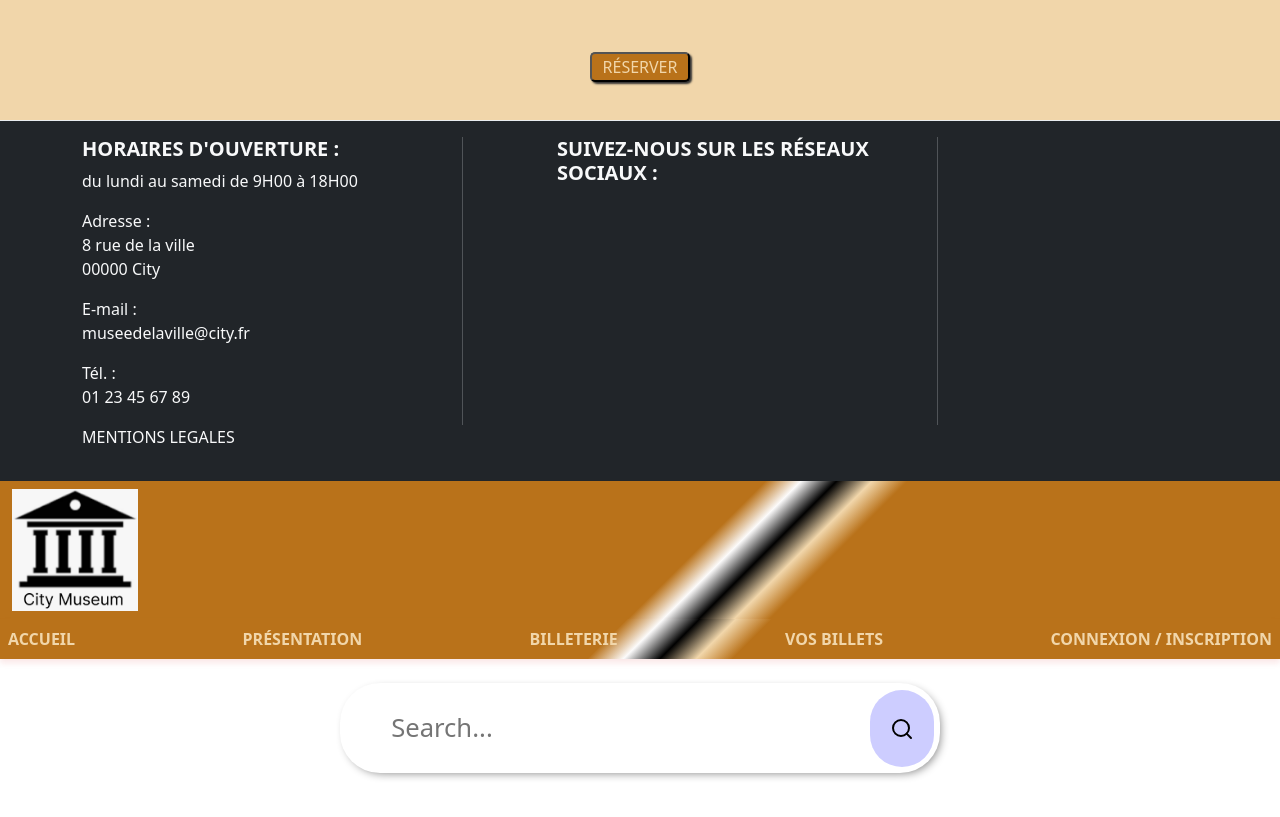
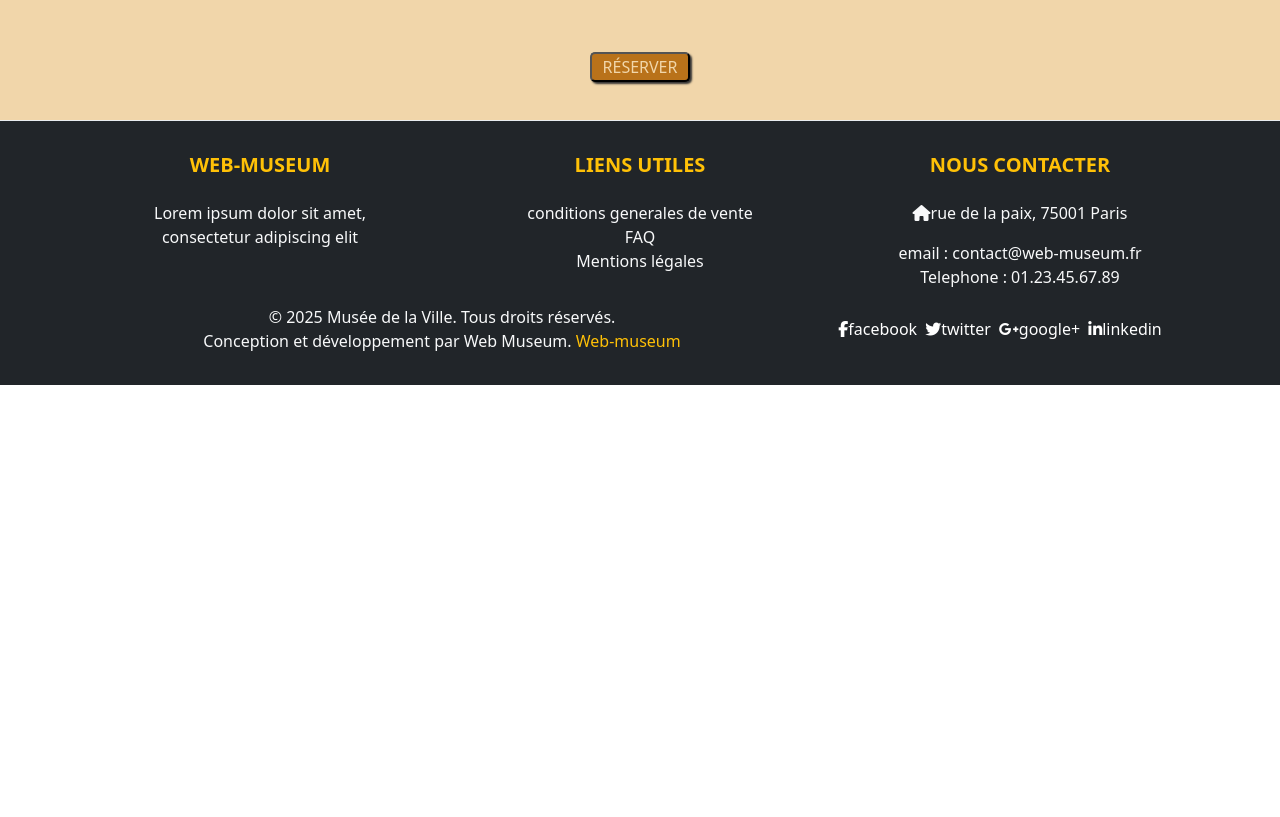
Before and after one commit to challenge-studi/web-museum, an Angular app: page / in a window 1280 px wide. Shown: the part 940-1757 px from the top of the page. After the commit the page ends 1325 px from the top, so only its background shows below. Built offline with nearby package versions, Linux system fonts and the light colour scheme.

Commit message:
💄 Add fontawesome and Update footer

```diff
--- a/src/app/app.component.html
+++ b/src/app/app.component.html
@@ -4,6 +4,4 @@
     <router-outlet></router-outlet>
     <app-footer></app-footer>
   </div>
-  <app-header />
-  <app-searchbar />
 </main>
--- a/src/app/components/layout/footer/footer.component.css
+++ b/src/app/components/layout/footer/footer.component.css
@@ -17,14 +17,3 @@
 .footer a:hover {
   text-decoration: underline;
 }
-
-.vr {
-  border-left: 1px solid #dee2e6;
-  height: 100%;
-  margin: 0 auto;
-}
-
-.icon {
-  max-width: 2vw;
-  max-height: 2vw;
-}
--- a/src/app/components/layout/footer/footer.component.html
+++ b/src/app/components/layout/footer/footer.component.html
@@ -1,63 +1,75 @@
 <footer class="footer bg-dark text-light py-3">
-  <div class="container">
-    <div class="row">
-      <!-- Colonne 1 : Horaires et Contact -->
-      <div class="col-12 col-md-6 col-lg-4">
-        <h5>Horaires d'ouverture :</h5>
-        <p>du lundi au samedi de 9H00 à 18H00</p>
-        <p>
-          Adresse :<br />
-          8 rue de la ville<br />
-          00000 City
-        </p>
-        <p>
-          E-mail :<br />
-          <a href="mailto:museedelaville&#64;city.fr"
-            >museedelaville&#64;city.fr</a
-          >
-        </p>
-        <p>
-          Tél. :<br />
-          01 23 45 67 89
-        </p>
+  <div class="container text-center text-md-left">
+    <div class="row text-center text-md-left">
+      <div class="col-md-3 col-lg-3 col-xl-3 mx-auto mt-3">
+        <h5 class="text-uppercase mb-4 font-weight-bold text-warning">
+          Web-museum
+        </h5>
+        <p>Lorem ipsum dolor sit amet, consectetur adipiscing elit</p>
       </div>
 
-      <!-- Séparateur -->
-      <div class="d-none d-md-block col-md-1 col-lg-1">
-        <div class="vr"></div>
+      <div class="col-md-3 col-lg-3 col-xl-3 mx-auto mt-3">
+        <h5 class="text-uppercase mb-4 font-weight-bold text-warning">
+          liens utiles
+        </h5>
+        <ul class="list-inline">
+          <li>conditions generales de vente</li>
+          <li>FAQ</li>
+          <li>Mentions légales</li>
+        </ul>
       </div>
 
-      <!-- Colonne 2 : Réseaux Sociaux -->
-      <div class="col-12 col-md-5 col-lg-4">
-        <h5>Suivez-nous sur les réseaux sociaux :</h5>
-        <div class="d-flex justify-content-start">
-          <a
-            href="https://facebook.com"
-            target="_blank"
-            class="me-3"
-            title="Facebook"
-          >
-            <img class="icon" src="/icones/facebook.svg" alt="Facebook Icon" />
-          </a>
-          <a
-            href="https://twitter.com"
-            target="_blank"
-            class="me-3"
-            title="Twitter"
-          >
-            <img class="icon" src="/icones/twitter.svg" alt="Twitter Icon" />
-          </a>
-        </div>
+      <div class="col-md-3 col-lg-3 col-xl-3 mx-auto mt-3">
+        <h5 class="text-uppercase mb-4 font-weight-bold text-warning">
+          Nous contacter
+        </h5>
+        <ul class="list-inline">
+          <li>
+            <p><i class="fas fa-home mr-3"></i>rue de la paix, 75001 Paris</p>
+          </li>
+          <li>email : contact&#64;web-museum.fr</li>
+          <li>Telephone : 01.23.45.67.89</li>
+        </ul>
       </div>
 
-      <!-- Séparateur -->
-      <div class="d-none d-lg-block col-lg-1">
-        <div class="vr"></div>
-      </div>
+      <div class="row align-items-center">
+        <div class="col-md-7 col-lg-8">
+          <p>
+            © 2025 Musée de la Ville. Tous droits réservés.<br />
+            Conception et développement par Web Museum.
+            <a href="#" class="text-warning" style="text-decoration: none"
+              >Web-museum</a
+            >
+          </p>
+        </div>
 
-      <!-- Colonne 3 : Mentions Légales -->
-      <div class="col-12 col-lg-3 mt-3 mt-lg-0">
-        <p class="mt-3 mt-lg-0">MENTIONS LEGALES</p>
+        <!--reseaux sociaux-->
+        <div class="col-md-5 col-lg-4">
+          <div class="text-center text-md-right">
+            <ul class="list-inline">
+              <li class="list-inline-item">
+                <a href="#" class="text-white">
+                  <i class="fab fa-facebook-f"></i>facebook
+                </a>
+              </li>
+              <li class="list-inline-item">
+                <a href="#" class="text-white">
+                  <i class="fab fa-twitter"></i>twitter
+                </a>
+              </li>
+              <li class="list-inline-item">
+                <a href="#" class="text-white">
+                  <i class="fab fa-google-plus-g"></i>google+
+                </a>
+              </li>
+              <li class="list-inline-item">
+                <a href="#" class="text-white">
+                  <i class="fab fa-linkedin-in"></i>linkedin
+                </a>
+              </li>
+            </ul>
+          </div>
+        </div>
       </div>
     </div>
   </div>
--- a/src/index.html
+++ b/src/index.html
@@ -12,7 +12,6 @@
       integrity="sha384-QWTKZyjpPEjISv5WaRU9OFeRpok6YctnYmDr5pNlyT2bRjXh0JMhjY6hW+ALEwIH"
       crossorigin="anonymous"
     />
-    <!-- import font -->
   </head>
 
   <body>
@@ -22,5 +21,9 @@
       integrity="sha384-YvpcrYf0tY3lHB60NNkmXc5s9fDVZLESaAA55NDzOxhy9GkcIdslK1eN7N6jIeHz"
       crossorigin="anonymous"
     ></script>
+    <script
+      src="https://kit.fontawesome.com/8118f5a9ea.js"
+      crossorigin="anonymous"
+    ></script>
   </body>
 </html>
```
